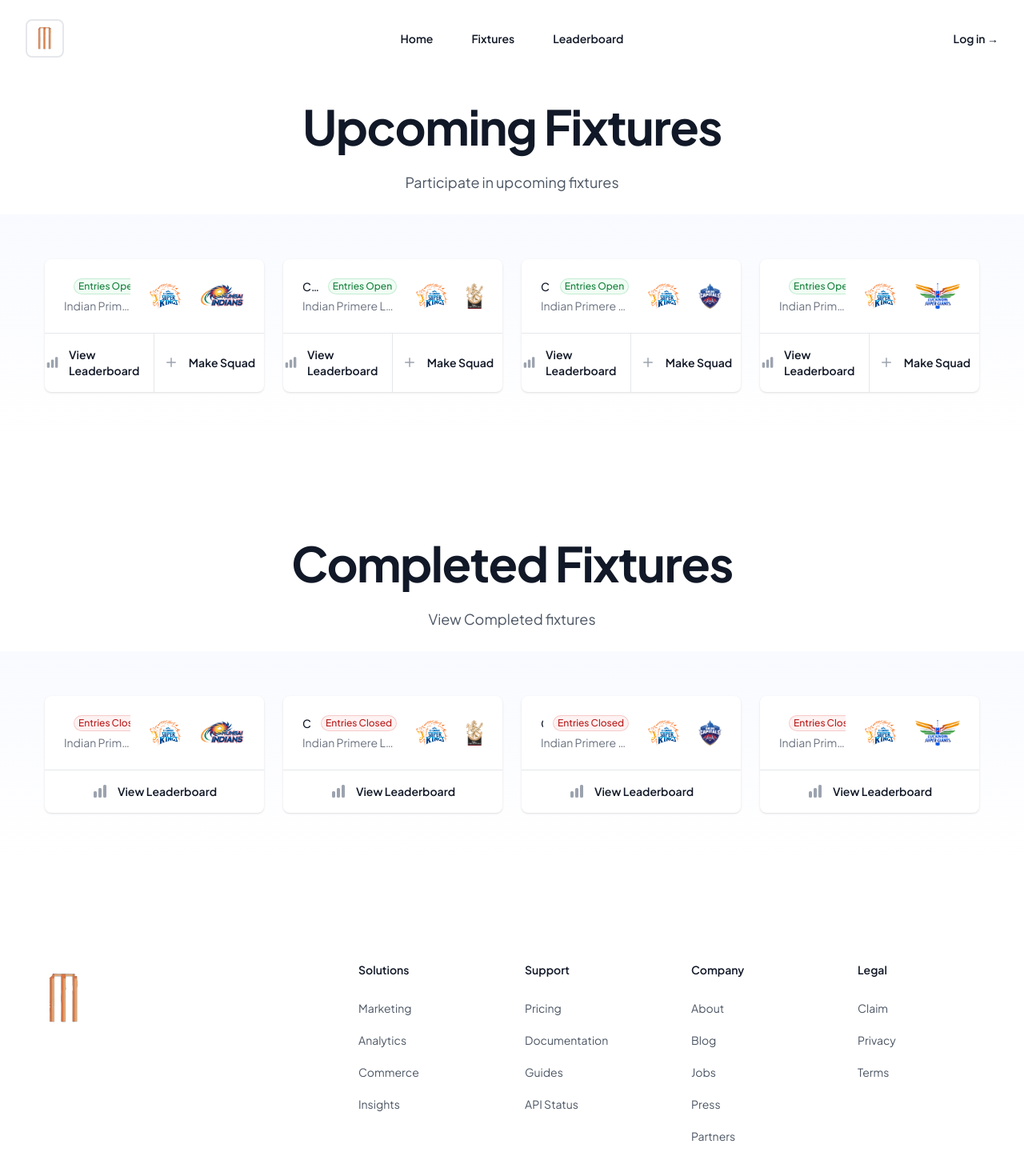
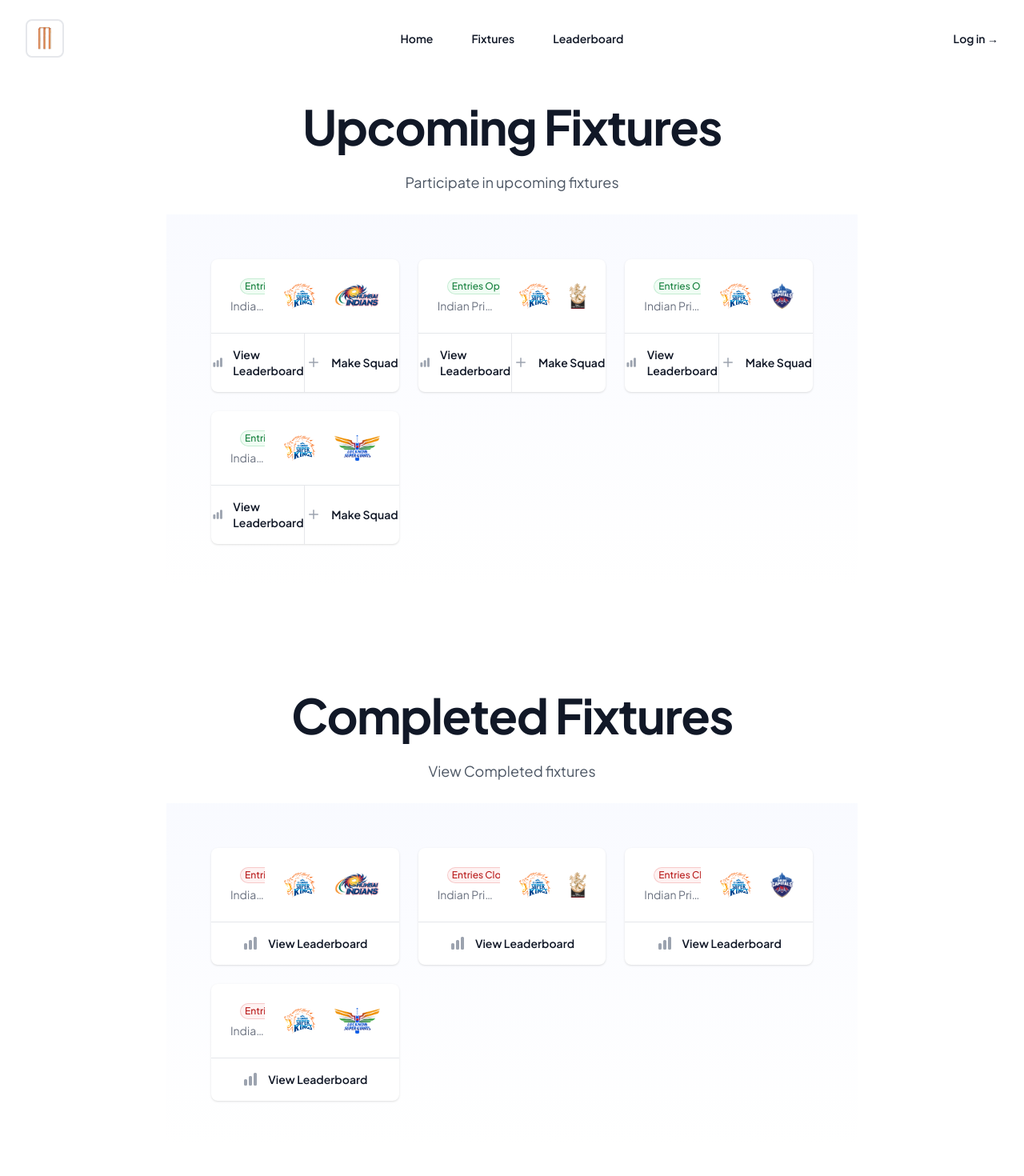
Before and after one commit to gabrielantonyxaviour/zkricket, a Next.js app in the folder Frontend/: page /fixtures in a window 1280 px wide. Shown: the top 1470 px of the page at 80% size. Built offline with nearby package versions, Linux system fonts and the light colour scheme; what tailwindcss-hero-patterns would draw is missing.

Commit message:
interfacefix

```diff
--- a/Frontend/src/app/fixtures/page.tsx
+++ b/Frontend/src/app/fixtures/page.tsx
@@ -6,32 +6,24 @@ const Upcoming = [
     team1: "CSK",
     team2: "MI",
     title: "Indian Primere League",
-    role: "Entries Open",
-    imageUrl:
-      "https://images.unsplash.com/photo-1494790108377-be9c29b29330?ixlib=rb-1.2.1&ixid=eyJhcHBfaWQiOjEyMDd9&auto=format&fit=facearea&facepad=4&w=256&h=256&q=60",
   },
   {
     fid: 2,
     team1: "CSK",
     team2: "RCB",
     title: "Indian Primere League",
-    role: "Entries Open",
   },
   {
     fid: 3,
     team1: "CSK",
     team2: "DC",
-    name: "Jane Cooper",
     title: "Indian Primere League",
-    role: "Entries Open",
   },
   {
     fid: 4,
     team1: "CSK",
     team2: "LSG",
-    name: "Jane Cooper",
     title: "Indian Primere League",
-    role: "Entries Open",
   },
 ];
 function page() {
@@ -47,7 +39,9 @@ function page() {
           </p>
         </div>
       </div>
-      <FixtureCard fixtures={Upcoming} completed={false} />
+      <div className="px-52 bg-white">
+        <FixtureCard fixtures={Upcoming} completed={false} />
+      </div>
       <div className="bg-white px-6 py-6 sm:pt-32 lg:px-8">
         <div className="mx-auto max-w-2xl text-center">
           <h2 className="text-4xl font-bold tracking-tight text-gray-900 sm:text-6xl">
@@ -58,7 +52,9 @@ function page() {
           </p>
         </div>
       </div>
-      <FixtureCard fixtures={Upcoming} completed={true} />
+      <div className="px-52 bg-white">
+        <FixtureCard fixtures={Upcoming} completed={true} />
+      </div>
     </div>
   );
 }
--- a/Frontend/src/components/FixtureCard.tsx
+++ b/Frontend/src/components/FixtureCard.tsx
@@ -7,7 +7,6 @@ export default function FixtureCard(props: {
     team1: string;
     team2: string;
     title: string;
-    role: string;
   }[];
   completed: boolean;
 }) {
@@ -18,7 +17,7 @@ export default function FixtureCard(props: {
       <div className="relative isolate overflow-hidden bg-gradient-to-b from-indigo-100/20 p-14 ">
         <ul
           role="list"
-          className="grid grid-cols-1 gap-6 sm:grid-cols-2 lg:grid-cols-4"
+          className="grid grid-cols-1 gap-6 sm:grid-cols-2 lg:grid-cols-3"
         >
           {fixtures.map((person) => (
             <li
```
